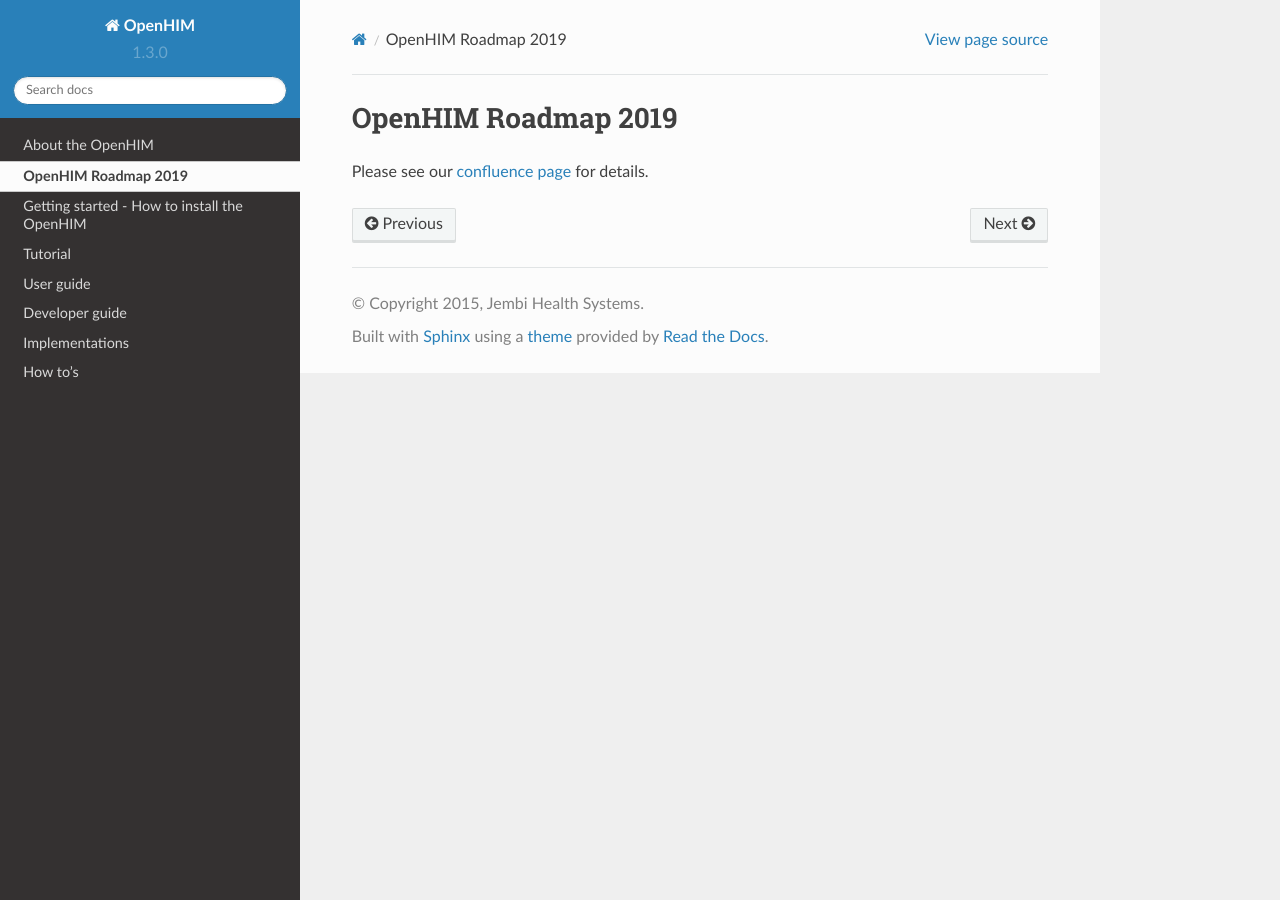
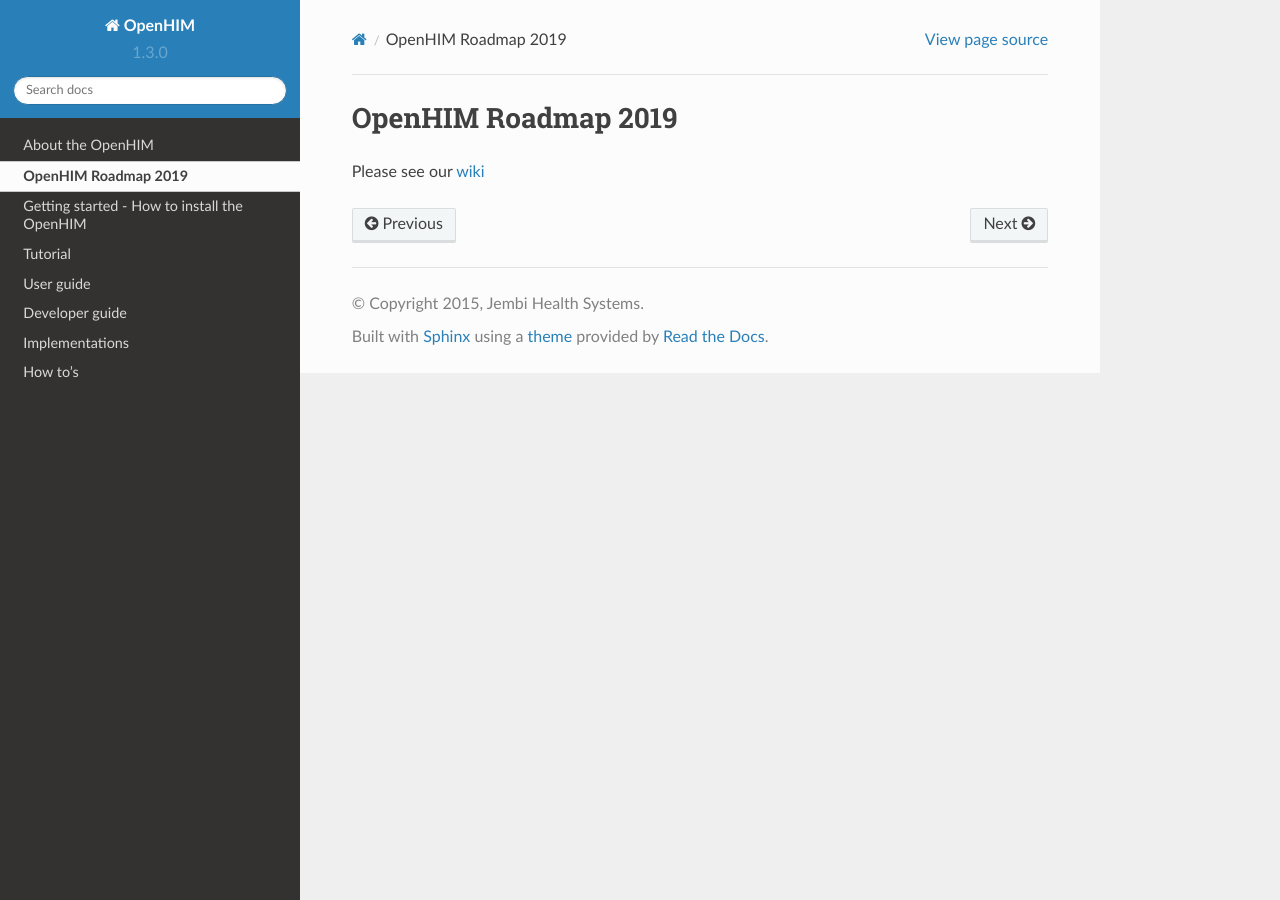
Before and after one commit to jembi/openhim-core-js, a Sphinx documentation site: the page built from docs/roadmap.md, in a window 1280 px wide. Built offline with Sphinx 7.4.7 and the Read the Docs theme 2.0.0, drawn with Linux system fonts in a browser that asks for light colours; pages that are not in the unit, such as notebooks, are missing from menus.

Commit message:
Update the URL to the Roadmap on the WIKI
Users can't get to the old URL on the confluence unless they are part of Jembi...

```diff
--- a/docs/roadmap.md
+++ b/docs/roadmap.md
@@ -1,4 +1,3 @@
 # OpenHIM Roadmap 2019
 
-Please see our [confluence page](https://jembiprojects.jira.com/wiki/spaces/OHI/pages/598802437/Open-HIM+Roadmap)
- for details.
+Please see our [wiki](https://github.com/jembi/openhim-core-js/wiki/OpenHIM-core-Development-Roadmap)
```
